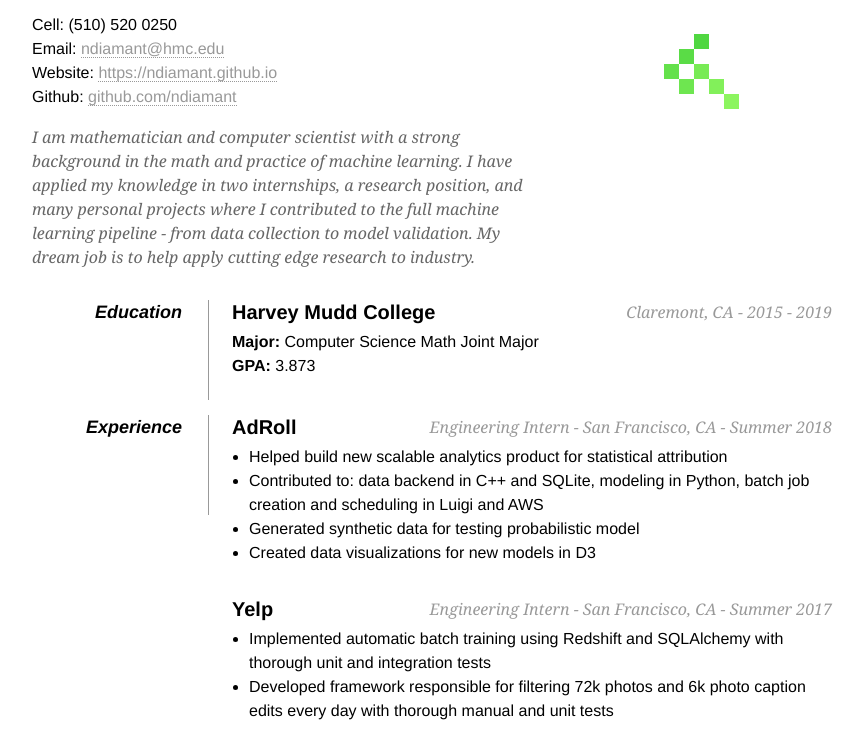
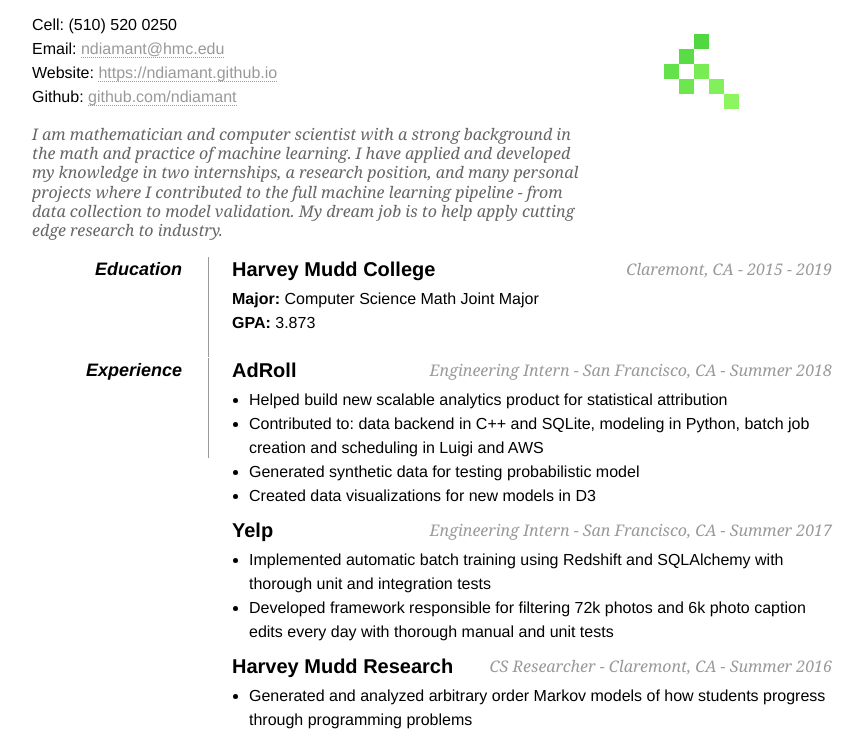
Before and after one commit to ndiamant/ndiamant.github.io, a plain HTML site: page index.html in a window 1280 px wide. Shown: the part 84-813 px from the top of the page, without its empty margins (208-1071 px from the left). Drawn offline with Linux system fonts and the light colour scheme.

Commit message:
first page now is compressed resume

```diff
--- a/index.html
+++ b/index.html
@@ -21,12 +21,12 @@
        p { margin: 0 0 16px 0; }
        a { color: #999; text-decoration: none; border-bottom: 1px dotted #999; }
        a:hover { border-bottom-style: solid; color: black; }
-       ul { margin: 0 0 32px 17px; }
-       #objective { width: 500px; float: left; }
-       #objective p { font-family: Georgia, Serif; font-style: italic; color: #666; }
+       ul { margin: 0 0 10px 17px; }
+       #objective { width: 550px; float: left; }
+       #objective p { font-family: Georgia, Serif; font-style: italic; color: #666; line-height: 1.2;}
        dt { font-style: italic; font-weight: bold; font-size: 18px; text-align: right; padding: 0 26px 0 0; width: 150px; float: left; height: 100px; border-right: 1px solid #999;  }
        dd { width: 600px; float: right; }
-       dd.clear { float: none; margin: 0; height: 15px; }
+       dd.clear { float: none; margin: 0; height: 1px; }
     </style>
 </head>
 
@@ -52,7 +52,7 @@
         <div id="objective">
             <p>
                 I am mathematician and computer scientist with a strong background in the math and practice of machine learning.
-                I have applied my knowledge in two internships, a research position, and many personal projects where I contributed to the full machine learning pipeline - from data collection to model validation.
+                I have applied and developed my knowledge in two internships, a research position, and many personal projects where I contributed to the full machine learning pipeline - from data collection to model validation.
                 My dream job is to help apply cutting edge research to industry.
             </p>
         </div>
@@ -98,6 +98,11 @@
 
             <dt>Personal Projects</dt>
             <dd>
+                <h2> Neural Network Regression Confidence Intervals<span>Summer 2019</span></h2>
+                <ul>
+                    <li>Designed loss functions for Keras LSTMs to make predictions with confidence bounds</li>
+                    <li>Tested models on real and synthetic data and compared to Gaussian Processes</li>
+                </ul>
                 <h2> Spectral Density Kernel for Gaussian Processes <span>Spring 2018</span></h2>
                 <ul>
                     <li>Efficiently implemented research paper using NumPy</li>
@@ -105,11 +110,6 @@
                     <li>Reproduced paper's results</li>
                 </ul>
 
-                <h2> Neural Network Regression Confidence Intervals<span>Summer 2019</span></h2>
-                <ul>
-                    <li>Designed loss functions for Keras LSTMs to make predictions with confidence bounds</li>
-                    <li>Tested models on real and synthetic data and compared to Gaussian Processes</li>
-                </ul>
             </dd>
 
             <dd class="clear"></dd>
```
